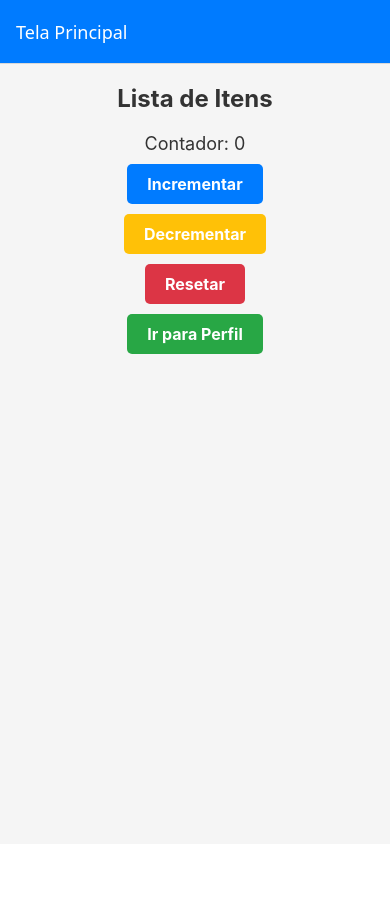
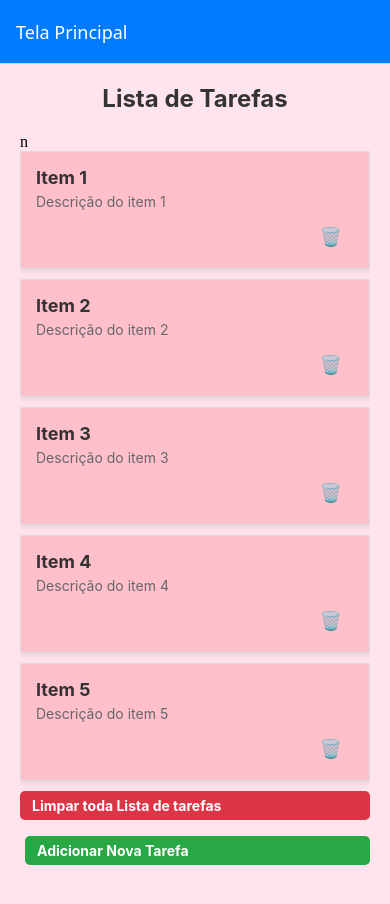
Before and after one commit to stellastachoviak/ListaDeTarefas-, a React Native app in the folder ListaDeTarefasApp/: screen /Home in a window 390 px wide. Shown: the top 904 px of the page. Before the commit the page ends 844 px from the top, so only its background shows below. Built offline with nearby package versions, Linux system fonts and the light colour scheme.

Commit message:
listadtarefas30.06

```diff
--- a/ListaDeTarefasApp/package.json
+++ b/ListaDeTarefasApp/package.json
@@ -14,9 +14,11 @@
     "expo": "~53.0.12",
     "expo-status-bar": "~2.2.3",
     "react": "^19.0.0",
+    "react-dom": "^19.0.0",
     "react-native": "0.79.4",
     "react-native-safe-area": "^0.5.1",
-    "react-native-screens": "^4.11.1"
+    "react-native-screens": "^4.11.1",
+    "react-native-vector-icons": "^10.2.0"
   },
   "devDependencies": {
     "@babel/core": "^7.25.2",
--- a/ListaDeTarefasApp/screens/DetailsScreens.tsx
+++ b/ListaDeTarefasApp/screens/DetailsScreens.tsx
@@ -1,71 +1,74 @@
+import React from 'react';
 import { StyleSheet, View, Text, TouchableOpacity } from "react-native";
 
-export default function DetailsScreen({ navigation,route}:any) {
-    const{item}=route.params||{};
-    const{mensagem}=route.parms||{};
+export default function DetailsScreen({ navigation, route }: any) {
+    const { item } = route.params || {};
+    const { mensagem } = route.params || {};
+
     return (
         <View style={styles.container}>
             <Text style={styles.title}>Detalhes do Item</Text>
-            {item ?(
+            {item ? (
                 <>
-                <Text style={styles.itemTitle}>{item.title}</Text>
-                <Text style={styles.itemDescription}>{item.description}</Text>
+                    <Text style={styles.itemTitle}>{item.title}</Text>
+                    <Text style={styles.itemDescription}>{item.description}</Text>
                 </>
-            ):(
+            ) : (
                 <Text style={styles.message}>Nenhum item selecionado</Text>)
             }
 
-            {mensagem &&  <Text style={styles.message}>{mensagem}</Text>}
+            {mensagem && <Text style={styles.message}>{mensagem}</Text>}
             <TouchableOpacity
-            style={styles.button}
-            onPress={()=> navigation.goBack()}
+                style={styles.button}
+                onPress={() => navigation.goBack()}
             >
-             <Text style ={styles.buttonText}>Voltar</Text>
+                <Text style={styles.buttonText}>Voltar</Text>
             </TouchableOpacity>
         </View>
     );
 }
 
-const styles= StyleSheet.create({
-    container:{
-        flex:1,
-        backgroundColor:'#f5f5f5',
-        alignItems:'center',
-        justifyContent:'center',
-        padding:20,
+const styles = StyleSheet.create({
+    container: {
+        flex: 1,
+        backgroundColor: '#fff',
+        padding: 24,
+        justifyContent: 'center',
+        alignItems: 'center',
     },
-    title:{
-        fontSize:24,
-        fontWeight:'bold',
-        marginBottom:20,
-        color:'#333',
+    title: {
+        fontSize: 24,
+        fontWeight: 'bold',
+        marginBottom: 16,
+        color: '#333',
+        textAlign: 'center',
     },
-    itemTitle:{
-        fontSize:20,
-        fontWeight:'bold',
-        color:'#333',
-        marginBottom:10,
+    itemTitle: {
+        fontSize: 20,
+        fontWeight: 'bold',
+        color: '#333',
+        marginBottom: 10,
     },
-    itemDescription:{
-        fontSize:16,
-        color:'#666',
-        marginBottom:20,
-        textAlign:'center',
+    itemDescription: {
+        fontSize: 16,
+        color: '#666',
+        marginBottom: 20,
+        textAlign: 'center',
     },
-    button:{
-        backgroundColor:'#dc3545',
-        paddingVertical:10,
-        paddingHorizontal:20,
-        borderRadius:5,
+    button: {
+        backgroundColor: '#dc3545',
+        paddingVertical: 10,
+        paddingHorizontal: 20,
+        borderRadius: 5,
     },
-    buttonText:{
-        color:'#fff',
-        fontSize:16,
-        fontWeight:'bold',
+    buttonText: {
+        color: '#fff',
+        fontSize: 16,
+        fontWeight: 'bold',
     },
     message: {
-        fontSize:18,
-        color:'#333',
-        marginBottom:20,
+        fontSize: 18,
+        color: '#333',
+        marginBottom: 20,
     },
-})
+});
--- a/ListaDeTarefasApp/screens/HomeScreen.tsx
+++ b/ListaDeTarefasApp/screens/HomeScreen.tsx
@@ -1,129 +1,196 @@
-import { StyleSheet, View, Text, FlatList, TouchableOpacity, Alert } from "react-native";
-import{useEffect, useState} from 'react';
-const DATA=[
-    {id:'1', title: 'Item 1', description:'Descrição do item 1'},
-    {id:'2', title: 'Item 2', description:'Descrição do item 2'},
-    {id:'3', title: 'Item 3', description:'Descrição do item 3'},
-    {id:'4', title: 'Item 4', description:'Descrição do item 4'},
-    {id:'5', title: 'Item 5', description:'Descrição do item 5'},
-]
-
-export default function HomeScreen({ navigation}:any) {
-    const [count,setCount]=useState(0);
-
-    useEffect(()=>{
-        if (count===10){
-            Alert.alert('Parabéns!','Você atingiu 10 cliques!');
-        }else if(count===0){
-            Alert.alert('Resetado','0 contador foi zerado!')
-        }
-    },[count]);
+import { StyleSheet, View, Text, FlatList, TouchableOpacity, Alert, TextInput } from "react-native";
+import { useEffect, useState } from 'react';
 
 
 
+
+export default function HomeScreen({ navigation }: any) {
+    const [count, setCount] = useState(0);
+    const [tasks, setTasks] = useState([
+        { id: '1', title: 'Item 1', description: 'Descrição do item 1' },
+        { id: '2', title: 'Item 2', description: 'Descrição do item 2' },
+        { id: '3', title: 'Item 3', description: 'Descrição do item 3' },
+        { id: '4', title: 'Item 4', description: 'Descrição do item 4' },
+        { id: '5', title: 'Item 5', description: 'Descrição do item 5' },
+    ]);
+    const [newTitle, setNewTitle] = useState('');
+    const [newDescription, setNewDescription] = useState('');
+
+
+    const addTask = () => {
+        if (!newTitle.trim()) {
+            Alert.alert('Erro', 'O título não pode ser vazio!');
+            return;
+        }
+        setTasks(prev => [
+            ...prev,
+            {
+                id: Date.now().toString(),
+                title: newTitle,
+                description: newDescription
+            }
+        ]);
+        setNewTitle('');
+        setNewDescription('');
+    };
+
+    const removeTask = (id: string) => {
+        setTasks(prev => prev.filter(task => task.id !== id));
+    };
+
+
+    const clearAllTasks = () => {
+        setTasks([]);
+    };
+
     return (
         <View style={styles.container}>
-            <Text style={styles.title}>Lista de Itens</Text>
+            <Text style={styles.title}>Lista de Tarefas</Text>
+n
+
+
+
+
+            <FlatList
+                style={styles.list}
+                data={tasks}
+                keyExtractor={item => item.id}
+                renderItem={({ item }) => (
+                    <TouchableOpacity
+                        onPress={() => navigation.navigate('Details', { task: item })}
+                    >
+                        <View style={styles.card}>
+                            <Text style={styles.cardTitle}>{item.title}</Text>
+                            <Text style={styles.cardDescription}>{item.description}</Text>
+                            <TouchableOpacity
+                                style={styles.removeButton}
+                                onPress={() => removeTask(item.id)}
+                            >
+                                <Text style={[styles.removeButtonText, {fontSize: 18}]}>🗑️</Text>
+                            </TouchableOpacity>
+                        </View>
+                    </TouchableOpacity>
+                )}
+            />
 
             <View style={styles.counterContainer}>
-                <Text style={styles.counterText}>Contador: {count}</Text>
                 <TouchableOpacity
-                style={styles.counterButton}
-                onPress={() => setCount((prev) => prev + 1)}
+                    style={[styles.counterButton, { backgroundColor: '#dc3545', width: '100%' }]}
+                    onPress={clearAllTasks}
                 >
-                <Text style={styles.buttonText}>Incrementar</Text>
+                    <Text style={styles.buttonText}>Limpar toda Lista de tarefas</Text>
                 </TouchableOpacity>
 
-                <TouchableOpacity
-                style={[styles.counterButton, { backgroundColor: '#ffc107' }]}
-                onPress={() => setCount((prev) => Math.max(0,prev - 1))}
-                >
-                <Text style={styles.buttonText}>Decrementar</Text>
-                </TouchableOpacity>
 
-                <TouchableOpacity
-                style={[styles.counterButton, { backgroundColor: '#dc3545' }]}
-                onPress={() => setCount(0)}
-                >
-                <Text style={styles.buttonText}>Resetar</Text>
-                </TouchableOpacity>
+                <View style={styles.rowButtons}>
 
-                <TouchableOpacity
-                style={[styles.counterButton, { backgroundColor: '#28a745' }]}
-                onPress={() => navigation.navigate('Profile')}
-                >
-                <Text style={styles.buttonText}>Ir para Perfil</Text>
-                </TouchableOpacity>
+
+                    <TouchableOpacity
+                        style={[styles.counterButton, { backgroundColor: '#28a745', flex: 1, marginLeft: 5 }]}
+                        onPress={() => navigation.navigate('AddTask')}
+                    >
+                        <Text style={styles.buttonText}>Adicionar Nova Tarefa</Text>
+                    </TouchableOpacity>
+                </View>
             </View>
         </View>
     )
 }
 
-const styles= StyleSheet.create({
-    container:{
-        flex:1,
-        backgroundColor:'#f5f5f5',
-        padding:20,
+const styles = StyleSheet.create({
+    container: {
+        flex: 1,
+        backgroundColor: '#ffe4ed',
+        padding: 20,
     },
-    title:{
-        fontSize:24,
-        fontWeight:'bold',
-        marginBottom:20,
-        color:'#333',
-        textAlign:'center',
+    title: {
+        fontSize: 24,
+        fontWeight: 'bold',
+        marginBottom: 20,
+        color: '#333',
+        textAlign: 'center',
     },
-    list:{
-        flex:1,
+    formContainer: {
+        marginBottom: 20,
     },
-    card:{
-        backgroundColor:'#fff',
-        padding:15,
-        marginBottom:10,
-        borderWidth:1,
-        borderColor:'#ddd',
-        shadowColor:'#000',
-        shadowOffset:{width:0, height:2},
-        shadowOpacity:0.1,
-        shadowRadius:5,
-        elevation:3,
+    input: {
+        backgroundColor: '#fff',
+        borderWidth: 1,
+        borderColor: '#ddd',
+        borderRadius: 5,
+        padding: 10,
+        marginBottom: 10,
     },
-    cardTitle:{
-        fontSize:18,
-        fontWeight:'bold',
-        color:'#333'
+    list: {
+        flex: 1,
     },
-    cardDescription:{
-        fontSize:14,
-        color:'#666',
-        marginTop:5,
+    card: {
+        backgroundColor: 'pink',
+        padding: 15,
+        marginBottom: 10,
+        borderWidth: 1,
+        borderColor: '#ddd',
+        shadowColor: '#000',
+        shadowOffset: { width: 0, height: 2 },
+        shadowOpacity: 0.1,
+        shadowRadius: 5,
+        elevation: 3,
     },
-    button:{
-        backgroundColor:'#007bff',
-        paddingVertical:10,
-        paddingHorizontal:20,
-        borderRadius:5,
-        alignItems:'center',
+    cardTitle: {
+        fontSize: 18,
+        fontWeight: 'bold',
+        color: '#333'
     },
-    buttonText:{
-        color:'#fff',
-        fontSize:16,
-        fontWeight:'bold',
+    cardDescription: {
+        fontSize: 14,
+        color: '#666',
+        marginTop: 5,
     },
-    counterContainer:{
-        alignItems:'center',
-        marginBottom:20,
+    removeButton: {
+        backgroundColor: 'transparent', // sem fundo vermelho
+        paddingVertical: 6,
+        paddingHorizontal: 12,
+        borderRadius: 5,
+        alignSelf: 'flex-end',
+        marginTop: 10,
     },
-    counterText:{
-        fontSize:18,
-        color:'#333',
-        marginBottom:10,
+    removeButtonText: {
+        color: '#dc3545', // cor vermelha só no ícone/texto
+        fontWeight: 'bold',
     },
-    counterButton:{
-        backgroundColor:'#007bff',
-        paddingVertical:10,
-        paddingHorizontal:20,
-        borderRadius:5,
-        marginBottom:10,
+    button: {
+        backgroundColor: 'p',
+        paddingVertical: 10,
+        paddingHorizontal: 20,
+        borderRadius: 5,
+        alignItems: 'center',
     },
-
-})
+    buttonText: {
+        color: '#fff',
+        fontSize: 14,
+        fontWeight: 'bold',
+    },
+    counterContainer: {
+        alignItems: 'center',
+        marginBottom: 20,
+        width: '100%',
+    },
+    counterText: {
+        fontSize: 18,
+        color: '#333',
+        marginBottom: 10,
+    },
+    counterButton: {
+        backgroundColor: '#007bff',
+        paddingVertical: 6,
+        paddingHorizontal: 12,
+        borderRadius: 5,
+        marginBottom: 8,
+    },
+    rowButtons: {
+        flexDirection: 'row',
+        width: '100%',
+        justifyContent: 'space-between',
+        marginTop: 8,
+    },
+});
```
Also changed, not shown: ListaDeTarefasApp/App.tsx (+9 -0 lines), ListaDeTarefasApp/screens/AddTask.tsx (+21 -12 lines), ListaDeTarefasApp/screens/DetailsScreen.tsx (added, +35 -0 lines), 2 other files (tests, documents, lock files or other folders).
